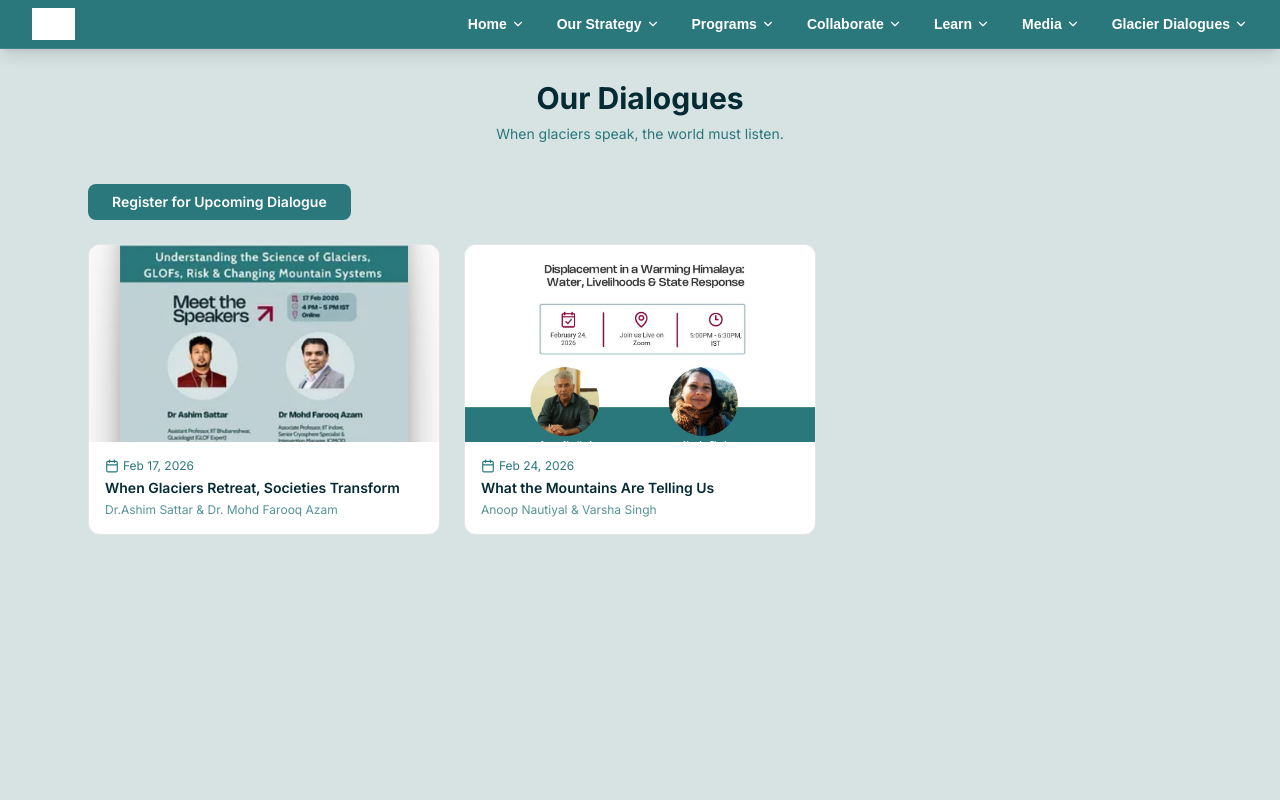
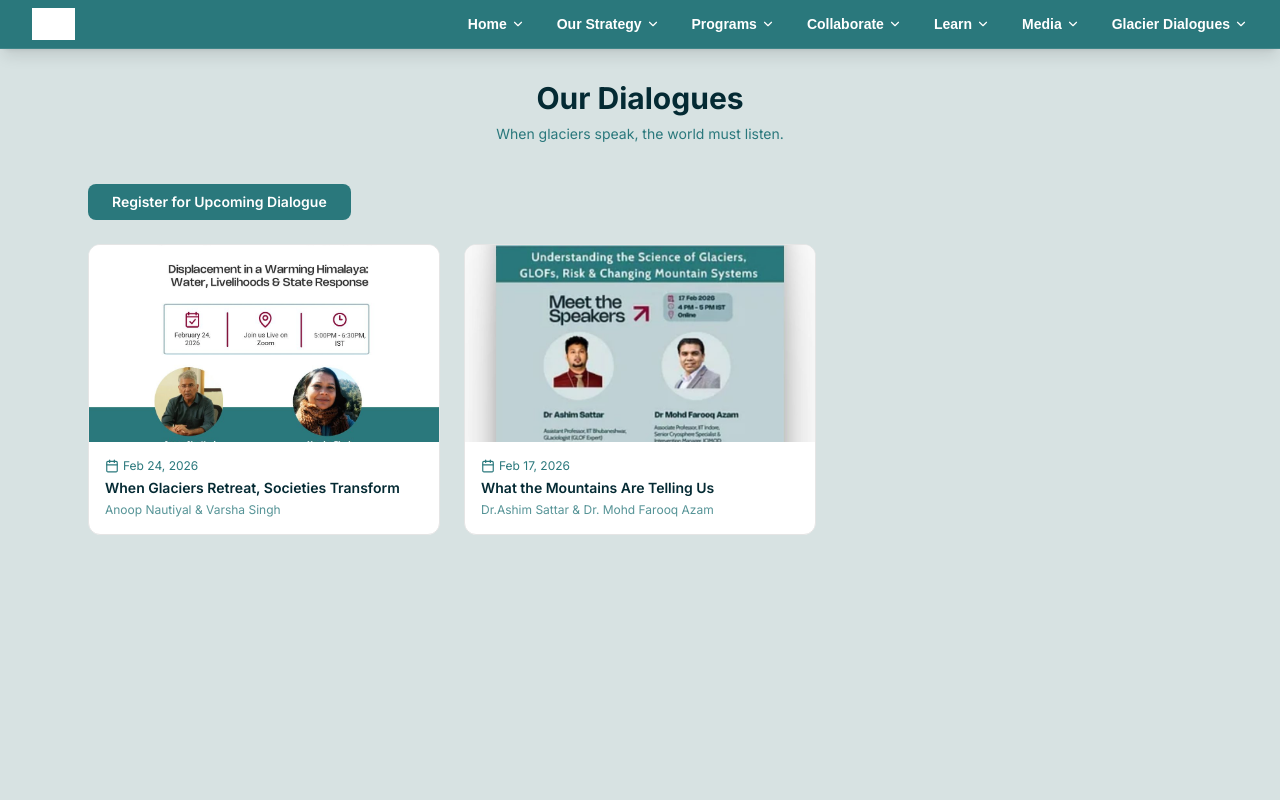
Before and after one commit to thevoiceofglaciers/the-voice-of-glacier, a Next.js app: page /glacierDialgoues in a window 1280 px wide. Shown: the top 800 px of the page. Built offline with nearby package versions, Linux system fonts and the light colour scheme; grey boxes are pictures that could not be loaded; a web font is replaced by a local one.

Commit message:
here is the change

```diff
--- a/src/data/podcasts.js
+++ b/src/data/podcasts.js
@@ -4,9 +4,9 @@ export const podcasts = [
     slug: "himalayan-ice-collapse",
     status: "upcoming",
     title: "When Glaciers Retreat, Societies Transform",
-    speaker: "Dr.Ashim Sattar & Dr. Mohd Farooq Azam",
-    date: "Feb 17, 2026",
-    image: "/dialogues/image.png",
+    speaker: "Anoop Nautiyal & Varsha Singh",
+    date: "Feb 24, 2026",
+    image: "/dialogues/dialogue1.jpeg ",
     content: `
       Glacial melting is accelerating due to rising global temperatures.
       Scientists warn that this silent crisis could reshape coastlines
@@ -18,9 +18,9 @@ export const podcasts = [
     slug: "glacial-melting-the-silent-crisis",
     status: "upcoming",
     title: "What the Mountains Are Telling Us",
-    speaker: "Anoop Nautiyal & Varsha Singh",
-    date: "Feb 24, 2026",
-    image: "/dialogues/dialogue1.jpeg",
+    speaker: "Dr.Ashim Sattar & Dr. Mohd Farooq Azam",
+    date: "Feb 17, 2026",
+    image: "/dialogues/image.png",
     content: `
       The Himalayan glaciers are retreating faster than ever recorded.
       This impacts millions who rely on glacier-fed rivers.
```
